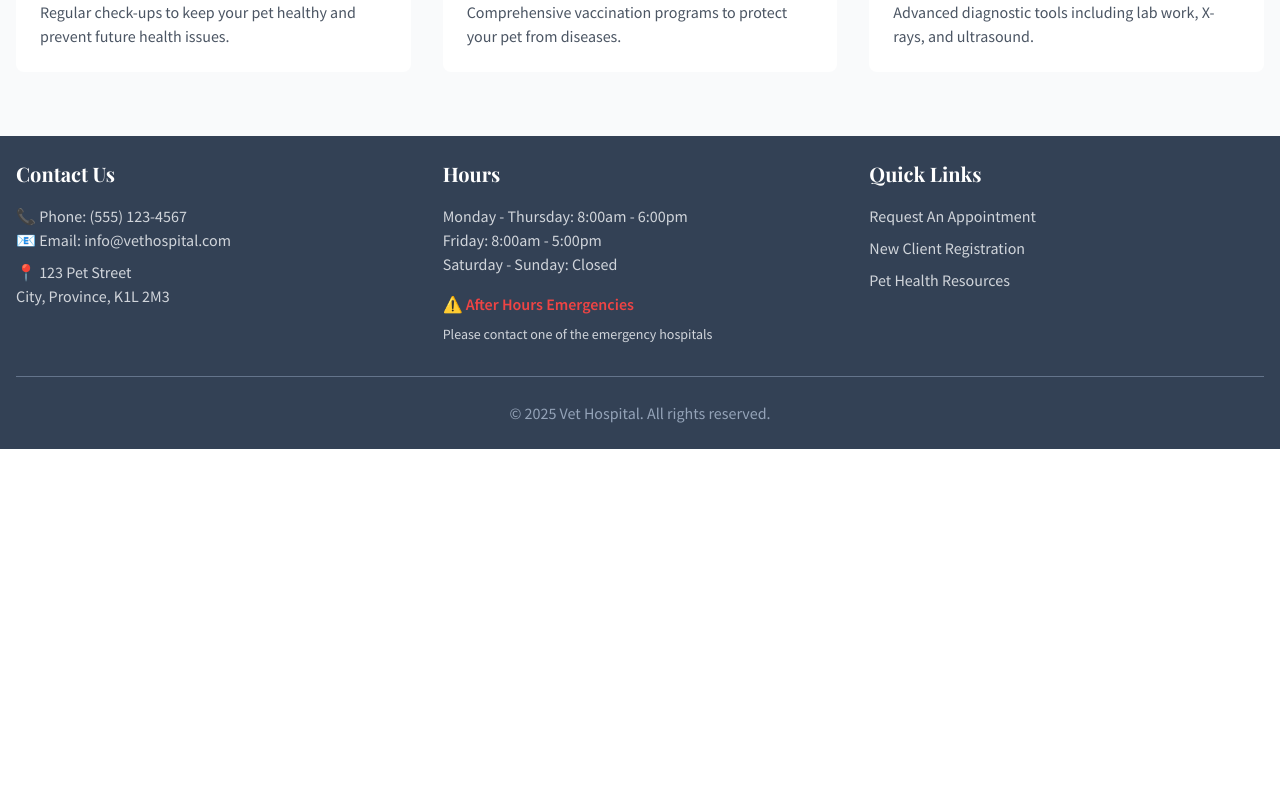
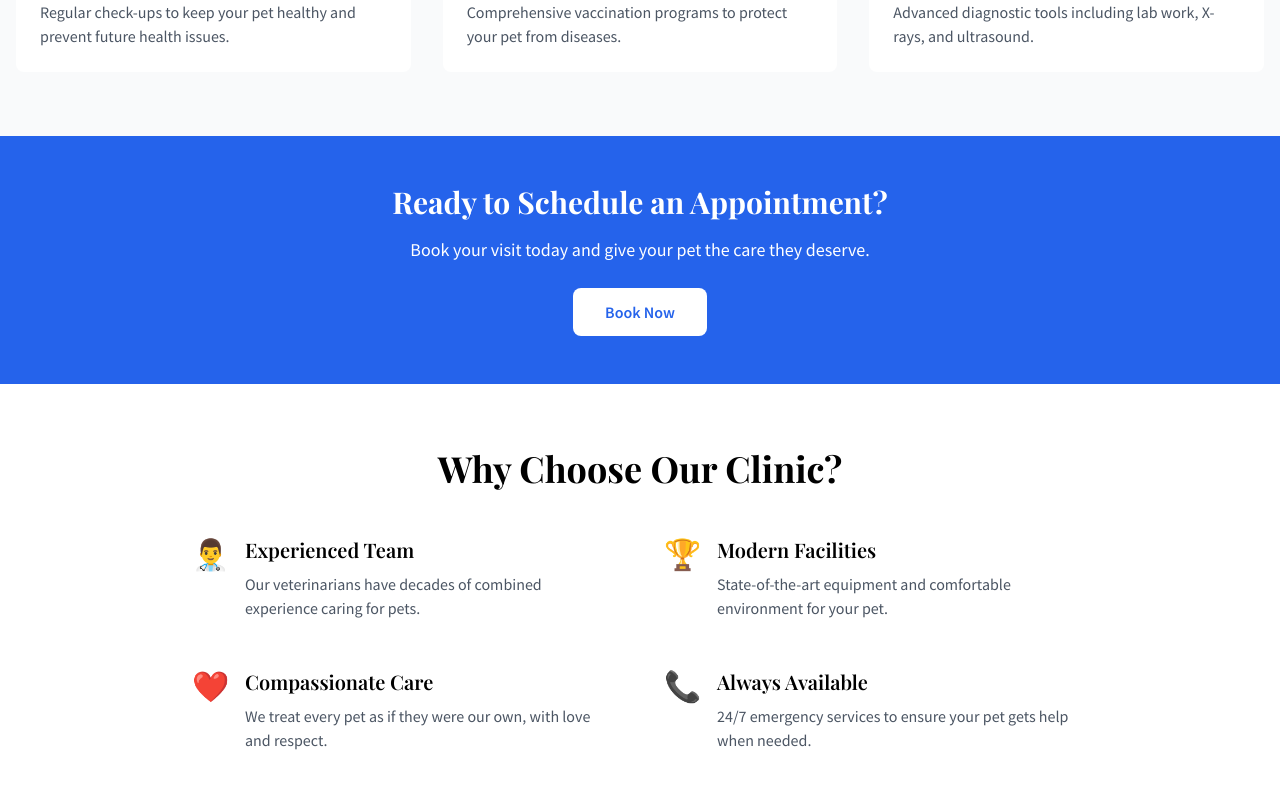
Before and after one commit to chab0114/portfolio-Vet-Hospital-Web, a React (Create React App) app: page / in a window 1280 px wide. Shown: the part 720-1520 px from the top of the page. Before the commit the page ends 1169 px from the top, so only its background shows below. Built offline with nearby package versions, Linux system fonts and the light colour scheme.

Commit message:
Add Call to Action and Features sections to Home page for enhanced user engagement

```diff
--- a/src/pages/Home.jsx
+++ b/src/pages/Home.jsx
@@ -57,6 +57,76 @@ function Home() {
           </div>
         </div>
       </section>
+
+      {/* Call to Action Section */}
+      <section className="bg-primary text-white py-12">
+        <div className="container mx-auto px-4 text-center">
+          <h2 className="text-3xl font-primary font-bold mb-4">
+            Ready to Schedule an Appointment?
+          </h2>
+          <p className="text-lg font-secondary mb-6">
+            Book your visit today and give your pet the care they deserve.
+          </p>
+          <button className="bg-white text-primary px-8 py-3 rounded-lg font-secondary font-semibold hover:bg-gray-100 transition">
+            Book Now
+          </button>
+        </div>
+      </section>
+
+      {/* Why Choose Us Section */}
+      <section className="py-16 bg-white">
+        <div className="container mx-auto px-4">
+          <h2 className="text-4xl font-primary font-bold text-center mb-12">
+            Why Choose Our Clinic?
+          </h2>
+
+          <div className="grid grid-cols-1 md:grid-cols-2 gap-12 max-w-4xl mx-auto">
+            {/* Feature 1 */}
+            <div className="flex gap-4">
+              <div className="text-3xl">👨‍⚕️</div>
+              <div>
+                <h3 className="text-xl font-primary font-semibold mb-2">Experienced Team</h3>
+                <p className="text-gray-600 font-secondary">
+                  Our veterinarians have decades of combined experience caring for pets.
+                </p>
+              </div>
+            </div>
+
+            {/* Feature 2 */}
+            <div className="flex gap-4">
+              <div className="text-3xl">🏆</div>
+              <div>
+                <h3 className="text-xl font-primary font-semibold mb-2">Modern Facilities</h3>
+                <p className="text-gray-600 font-secondary">
+                  State-of-the-art equipment and comfortable environment for your pet.
+                </p>
+              </div>
+            </div>
+
+            {/* Feature 3 */}
+            <div className="flex gap-4">
+              <div className="text-3xl">❤️</div>
+              <div>
+                <h3 className="text-xl font-primary font-semibold mb-2">Compassionate Care</h3>
+                <p className="text-gray-600 font-secondary">
+                  We treat every pet as if they were our own, with love and respect.
+                </p>
+              </div>
+            </div>
+
+            {/* Feature 4 */}
+            <div className="flex gap-4">
+              <div className="text-3xl">📞</div>
+              <div>
+                <h3 className="text-xl font-primary font-semibold mb-2">Always Available</h3>
+                <p className="text-gray-600 font-secondary">
+                  24/7 emergency services to ensure your pet gets help when needed.
+                </p>
+              </div>
+            </div>
+          </div>
+        </div>
+      </section>
     </div>
   );
 }
```
